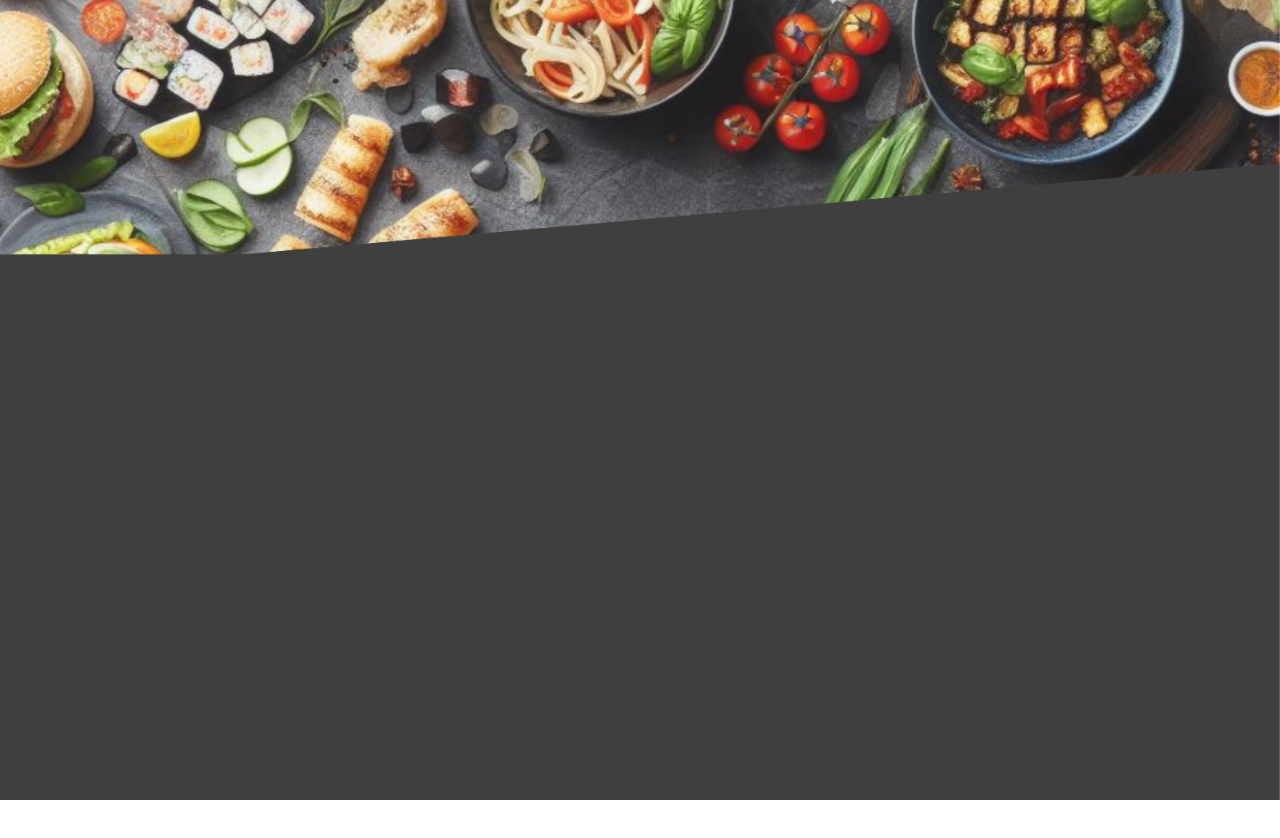
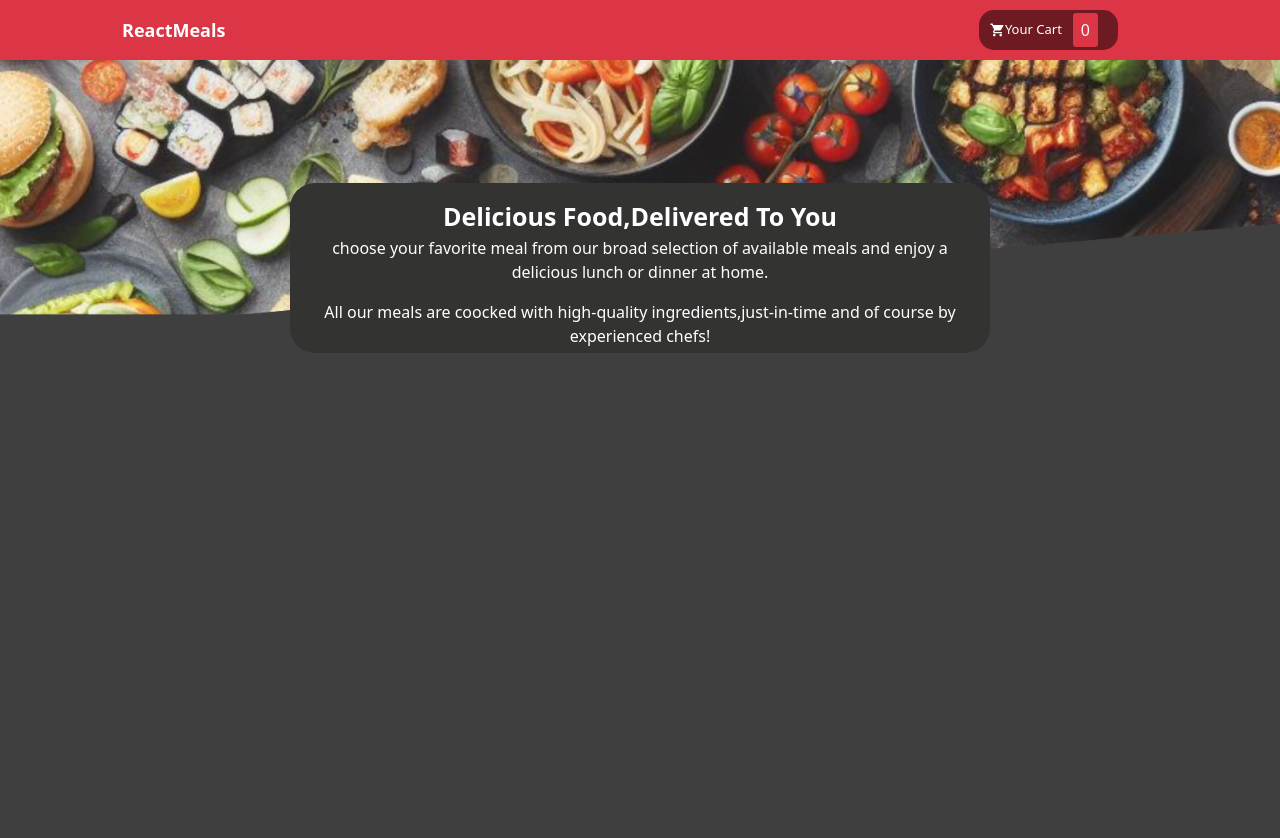
Before and after one commit to ines0123/ReactMeals1, a React (Create React App) app: page / in a window 1280 px wide. Shown: the top 838 px of the page. Before the commit the page ends 800 px from the top, so only its background shows below. Built offline with nearby package versions, Linux system fonts and the light colour scheme.

Commit message:
Add the NavBar to the MainPage

```diff
--- a/src/Components/MainPage/MainPage.css
+++ b/src/Components/MainPage/MainPage.css
@@ -3,4 +3,9 @@
     min-height: 100vh;
     justify-content: center;
     align-items: center;
+    display: flex;
 }
+
+.description-container {
+    margin-top: -30%;
+}
--- a/src/Components/MainPage/MainPage.js
+++ b/src/Components/MainPage/MainPage.js
@@ -1,8 +1,16 @@
+import Description from "../Description/Description";
 import "./MainPage.css";
+import Navbar from "../Navbar/Navbar";
+
 export default function MainPage() {
     return (
+        <div>
+        <Navbar />
         <div className="main-page-background">
-
+            <div className="description-container">
+                <Description />
+            </div>
+        </div>
         </div>
     );
 }
```
